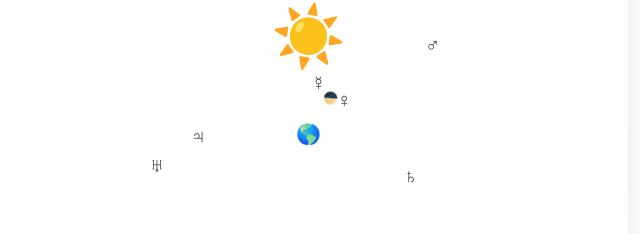
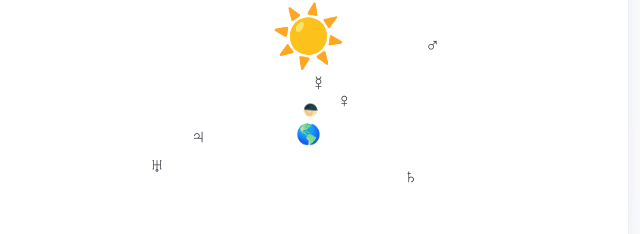
Before and after one commit to leoherzog/bymywatch, a plain HTML site: page index.html in a window 1280 px wide. Shown: the part 384-618 px from the top of the page, 332-972 px from the left. Drawn offline with nearby package versions, Linux system fonts and the light colour scheme.

Commit message:
Align Moon Properly Around Earth

```diff
--- a/index.html
+++ b/index.html
@@ -49,6 +49,8 @@
       #moon {
         font-size: 0.6rem;
         position: absolute;
+        top: 6px;
+        left: 6px;
         cursor: default;
       }
       @media screen and (max-width: 1024px) {
@@ -214,7 +216,7 @@
           default:
             moon.innerHTML = '&#127771;';
         }
-        const moonOrbitRadius = 30;
+        const moonOrbitRadius = 24;
         const moonPhaseAngle = (currentPhase / moonPeriod) * 360;
         moon.style.transform = 'rotate(' + moonPhaseAngle + 'deg) translate(' + moonOrbitRadius + 'px)';
 
```
